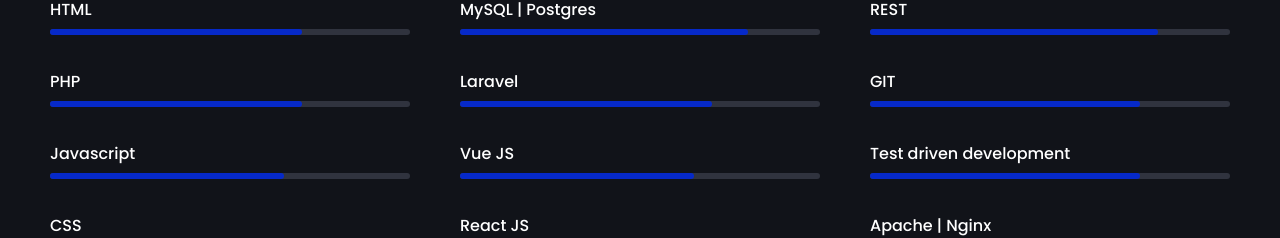
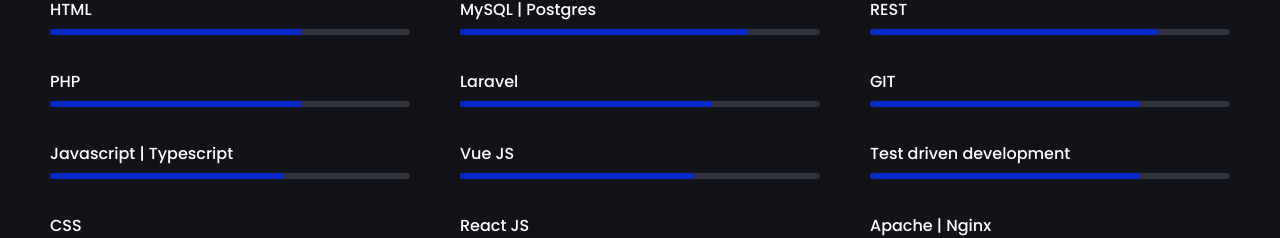
Before and after one commit to philipokumu/personal-portfolio-site, a React (Create React App) app: page / in a window 1280 px wide. Shown: the part 2380-2618 px from the top of the page. Built offline with nearby package versions, Linux system fonts and the light colour scheme.

Commit message:
Add typescript skill

```diff
--- a/src/components/skills/SkillsAnimation.jsx
+++ b/src/components/skills/SkillsAnimation.jsx
@@ -29,7 +29,7 @@ const skillsContent1 = [
     skillPercent: "70",
   },
   {
-    name: "Javascript",
+    name: "Javascript | Typescript",
     skillPercent: "65",
   },
   {
```
